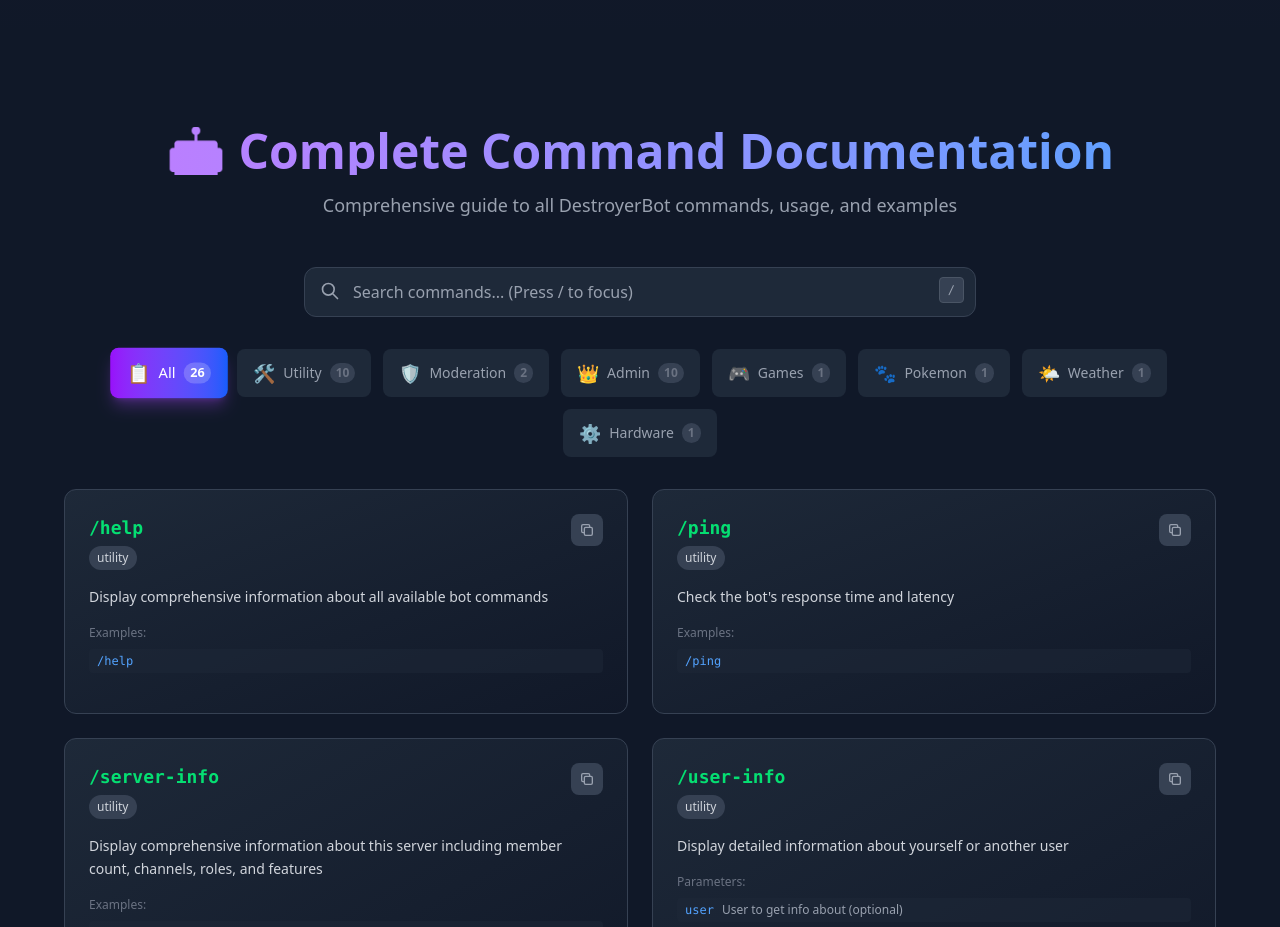
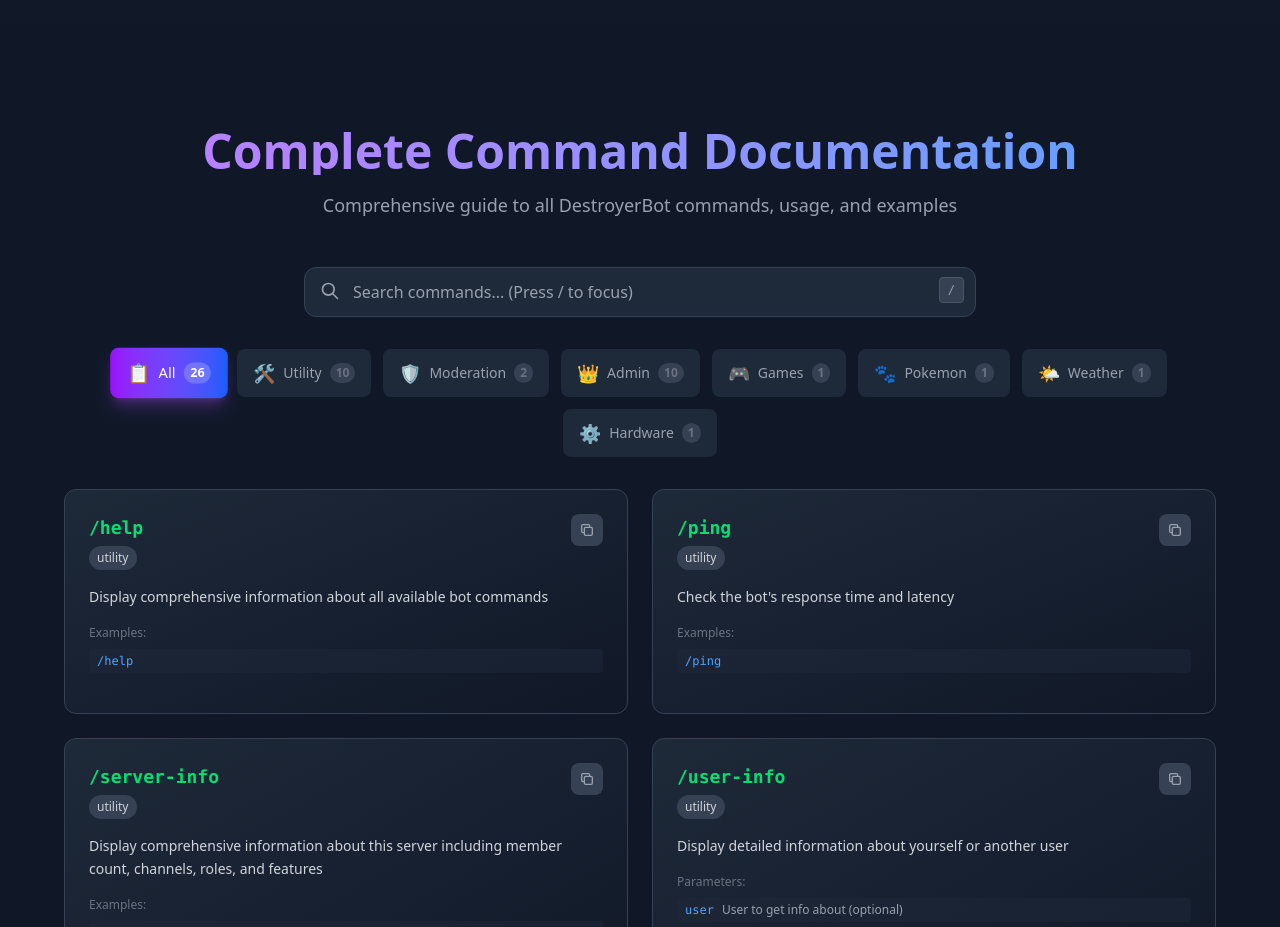
Before and after one commit to destroyerdust/DestroyerBot-web, a Vue app: page / in a window 1280 px wide. Shown: the part 2400-3327 px from the top of the page. Built offline with nearby package versions, Linux system fonts and the light colour scheme; no server answers.

Commit message:
new vue agent and format

```diff
--- a/src/components/Documentation.vue
+++ b/src/components/Documentation.vue
@@ -4,7 +4,7 @@
       <h2
         class="text-5xl font-bold mb-4 text-center bg-linear-to-r from-purple-400 to-blue-400 bg-clip-text text-transparent"
       >
-        🤖 Complete Command Documentation
+        Complete Command Documentation
       </h2>
       <p class="text-center text-gray-400 mb-12 text-lg">
         Comprehensive guide to all DestroyerBot commands, usage, and examples
```
Also changed, not shown: .claude/agents/vue-expert.md (added).
